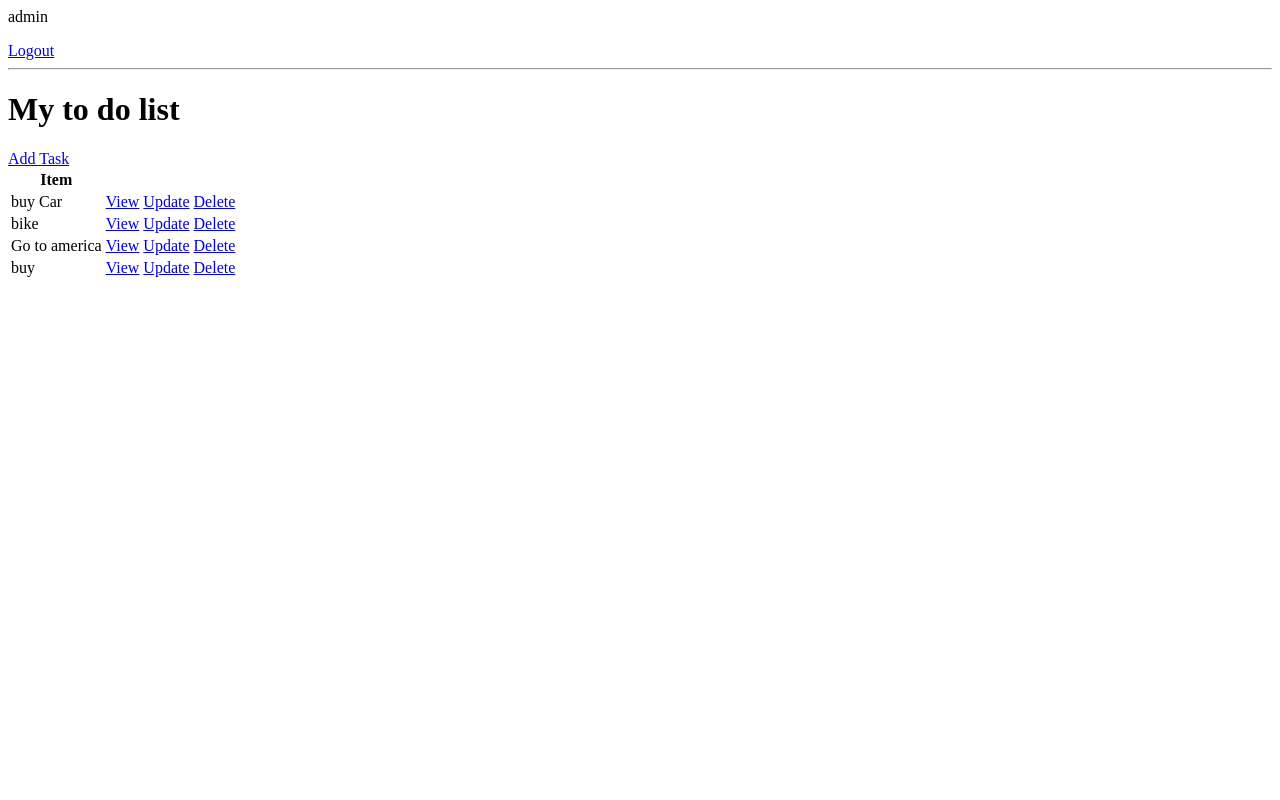
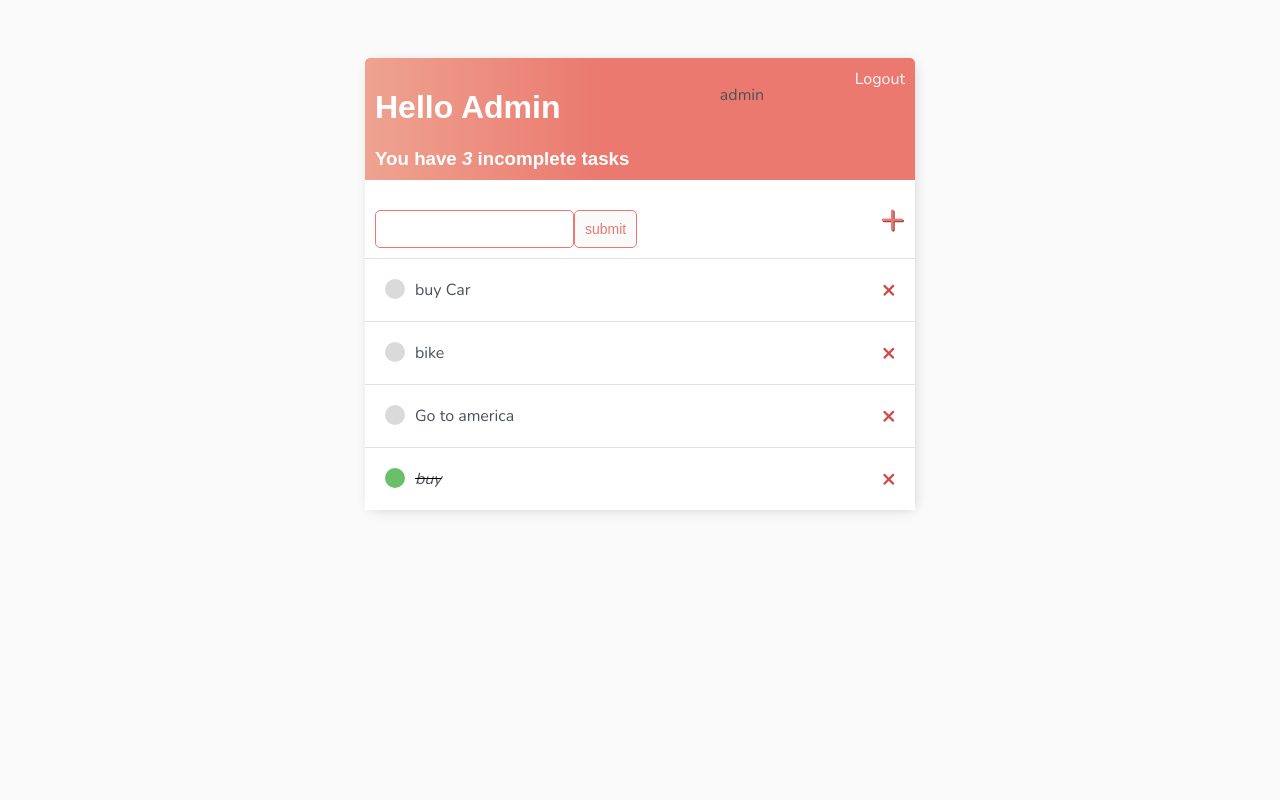
Before and after one commit to apl-mhd/django-todo-app, a Django app: page / in a window 1280 px wide. Run offline with Django 3.2, Linux system fonts and the light colour scheme; a user stored in the database is signed in; data comes from the database, SQL or seed files in the repository; both versions use the stored data as it was after the commit.

Commit message:
todo list frontend done

```diff
--- /dev/null
+++ b/base/templates/base/main.html
@@ -0,0 +1,131 @@
+<!DOCTYPE html>
+<html lang="en">
+<head>
+    <meta charset="UTF-8">
+    <meta http-equiv="X-UA-Compatible" content="IE=edge">
+    <meta name="viewport" content="width=device-width, initial-scale=1.0">
+    <title>To Do Items</title>
+    <link rel="preconnect" href="https://fonts.googleapis.com">
+    <link rel="preconnect" href="https://fonts.gstatic.com" crossorigin>
+    <link href="https://fonts.googleapis.com/css2?family=Nunito:wght@200&display=swap" rel="stylesheet">
+    <style>
+        body{
+            background-color: #fafafa;
+            font-family: 'Nunito', sans-serif;
+            padding-top: 50px;
+
+        }
+        h1,h2,h3,h4,h5,h6{
+            font-family: 'Raleway', sans-serif;
+        }
+        a,p{
+            color:#4b5156;
+        }
+
+        .container{
+            max-width: 550px;
+            margin: auto;
+            background-color: #fff;
+            box-shadow: 2px 2px 13px -4px rgba(0, 0, 0, 0.21);
+        }
+
+        .header-bar{
+            display: flex;
+            justify-content: space-between;
+            color: #fff;
+            padding: 10px;
+            border-radius: 5px 5px 0 0;
+            background: linear-gradient(90deg, #EEA390 0%, #EB796F 43%,#EB796F 100%);
+        }
+
+        .header-bar a{
+            color: rgb(247, 247, 247);
+            text-decoration: none;
+        }
+
+        .task-wrapper{
+            display: flex;
+            align-items: center;
+            justify-content: space-between;
+            padding: 20px;
+            background-color: #fff;
+            border-top: 1px solid rgb(226, 226, 226);
+        }
+        .task-title{
+            display: flex;
+        }
+
+        .task-title a{
+            text-decoration: none;
+            color: #4b5156;
+            margin-left: 10px;
+        }
+        .task-complete-icon{
+            height: 20px;
+            width: 20px;
+            background-color: rgb(105, 192, 105);
+            border-radius: 50%;
+        }
+        .task-incomplete-icon{
+            height: 20px;
+            width: 20px;
+            background-color: rgb(218, 218, 218);
+            border-radius: 50%;
+        }
+        .delete-link{
+            text-decoration: none;
+            font-weight: 900;
+            color: #cf4949;
+            font-size: 22px;
+            line-height: 0;
+        }
+
+        #search-add-wrapper{
+            display: flex;
+            justify-content: space-between;
+            align-items: center;
+            padding: 10px;
+        }
+
+        #add-link{
+            color: #EB796F;
+            text-decoration: none;
+            font-size: 42px;
+            text-shadow: 1px 1px #81413b;
+        }
+
+        input[type=text], input[type=password], textarea{
+            border: 1px solid #EB796F;
+            border-radius: 5px;
+            padding: 10px;
+            width: 90%;
+
+        }
+        label{
+            padding-top: 10px !important;
+        }
+        .button{
+            border: 1px solid #EB796F;
+            background-color: #fafafa;
+            color: #EB796F;
+            padding: 10px;
+            font-size: 14px;
+            border-radius: 5px;
+            cursor: pointer;
+            text-decoration: none;
+        }
+
+
+        .card-body{
+            padding: 20px;
+        }
+
+    </style>
+</head>
+<body>
+    <div class="container">
+        {% block  content %}
+        {% endblock content %}
+    </div>
+</body>
+</html>
--- a/base/templates/base/task_list.html
+++ b/base/templates/base/task_list.html
@@ -1,34 +1,64 @@
+{% extends 'base/main.html' %}
 
-{% if request.user.is_authenticated %}
+{% block content %}
+
+<div class="header-bar">
+    <div>
+        <h1>Hello {{request.user|title}}</h1>
+        <h3 style="margin:0">You have <i>{{count}}</i> incomplete task{{ count|pluralize:"s" }}</h3>
+
+    </div>
+    {% if request.user.is_authenticated %}
     <p>{{request.user}}</p>
     <a href="{% url 'logout' %}">Logout</a>
 
-{% else %}
+    {% else %}
     <a href="{% url 'login' %}">Login</a>
 
-{% endif %}
-<hr>
-<h1>My to do list {{color}}</h1>
-
-<a href="{% url 'task-create' %}">Add Task</a>
-<table>
-    <tr>
-        <th>Item</th>
-        <th></th>
-        <th></th>
-        <th></th>
-
-    </tr>
-    {% for task in tasks %}
-      <tr>
-          <td>{{task.title}}</td>
-          <td> <a href="{% url 'task' task.id %}">View</a></td>
-          <td> <a href="{% url 'task-update' task.id %}">Update</a></td>
-          <td> <a href="{% url 'task-delete' task.id %}">Delete</a></td>
+    {% endif %}
+</div>
 
 
-      </tr>
-      {% empty %}
-        <h3>No item in list</h3>
+<div id="search-add-wrapper">
+    <form method="GET" action="" style="margin-top: 20px; display: flex;">
+        <input type="text" name="search-area" value="{{ search_input }}">
+        <input class="button" type="submit" value="submit">
+    </form>
+    <a id="add-link" href="{% url 'task-create' %}">&#x2b;</a>
+
+</div>
+
+
+
+<div class="task-items-wrapper">
+    {% for task in tasks %}
+
+    <div class="task-wrapper">
+        {% if task.complete %}
+          <div class="task-title">
+              <div class="task-complete-icon">
+
+              </div>
+              <i><s><a href="{% url 'task-update' task.id %}">{{task}}</a></s></i>
+          </div>
+          <a class="delete-link" href="{% url 'task-delete' task.id %}">&#215;</a>
+
+        {% else %}
+          <div class="task-title">
+               <div class="task-incomplete-icon"></div>
+                <a href="{% url 'task-update' task.id %}">{{task}}</a>
+          </div>
+          <a class="delete-link" href="{% url 'task-delete' task.id %}">&#215;</a>
+
+        {% endif %}
+    </div>
+
+    {% empty %}
+    <h3>No item in list</h3>
+
     {% endfor %}
-</table>
+
+
+</div>
+
+{% endblock content %}
--- a/base/views.py
+++ b/base/views.py
@@ -56,6 +56,9 @@ class TaskList(LoginRequiredMixin,ListView):
         context['tasks'] = context['tasks'].filter(user=self.request.user)
         context['count'] = context['tasks'].filter(complete=False).count()
 
+        search_input = self.request.GET.get('search-area') or ''
+        if search_input:
+            context['tasks'] = context['tasks'].filter(title__icontains = search_input)
         return context
 
 
```
Also changed, not shown: base/templates/base/login.html (+14 -2 lines), base/templates/base/register.html (+25 -7 lines), base/templates/base/task_confirm_delete.html (+17 -6 lines), base/templates/base/task_form.html (+16 -7 lines), db.sqlite3.
